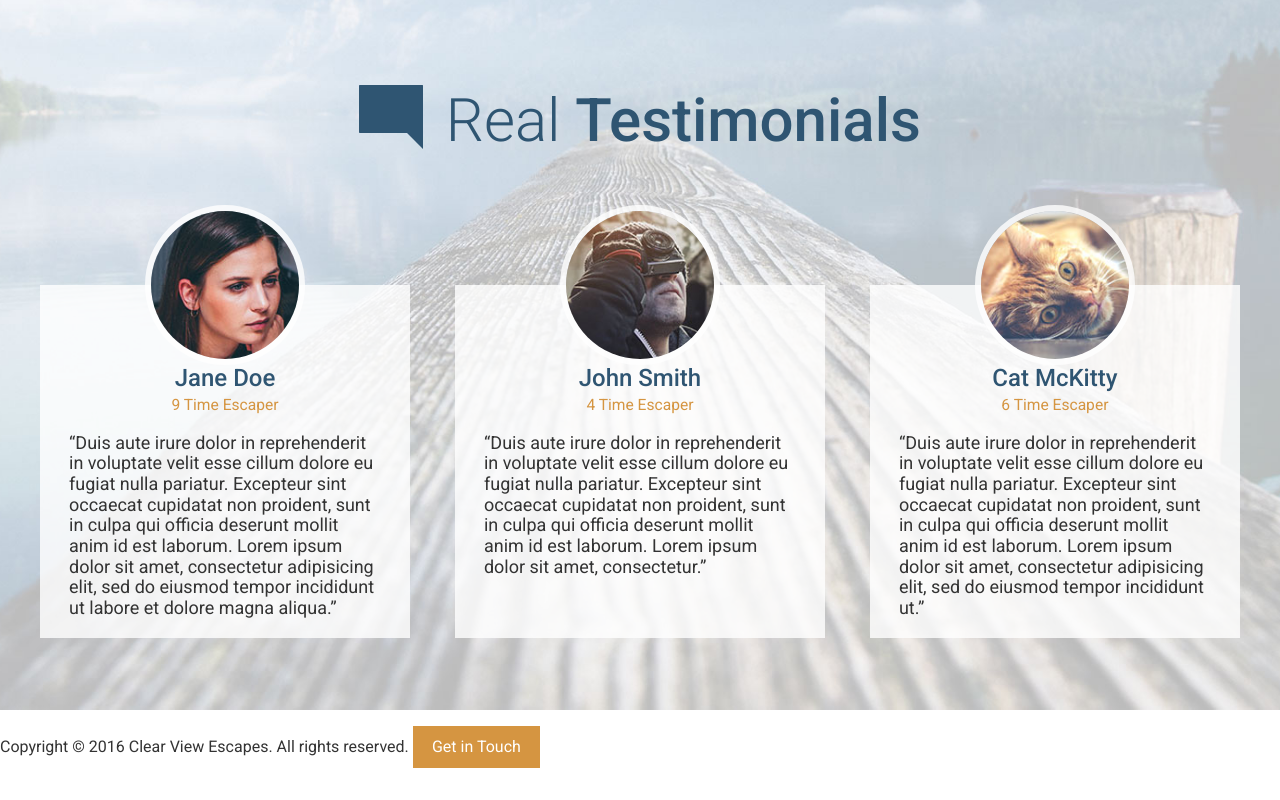
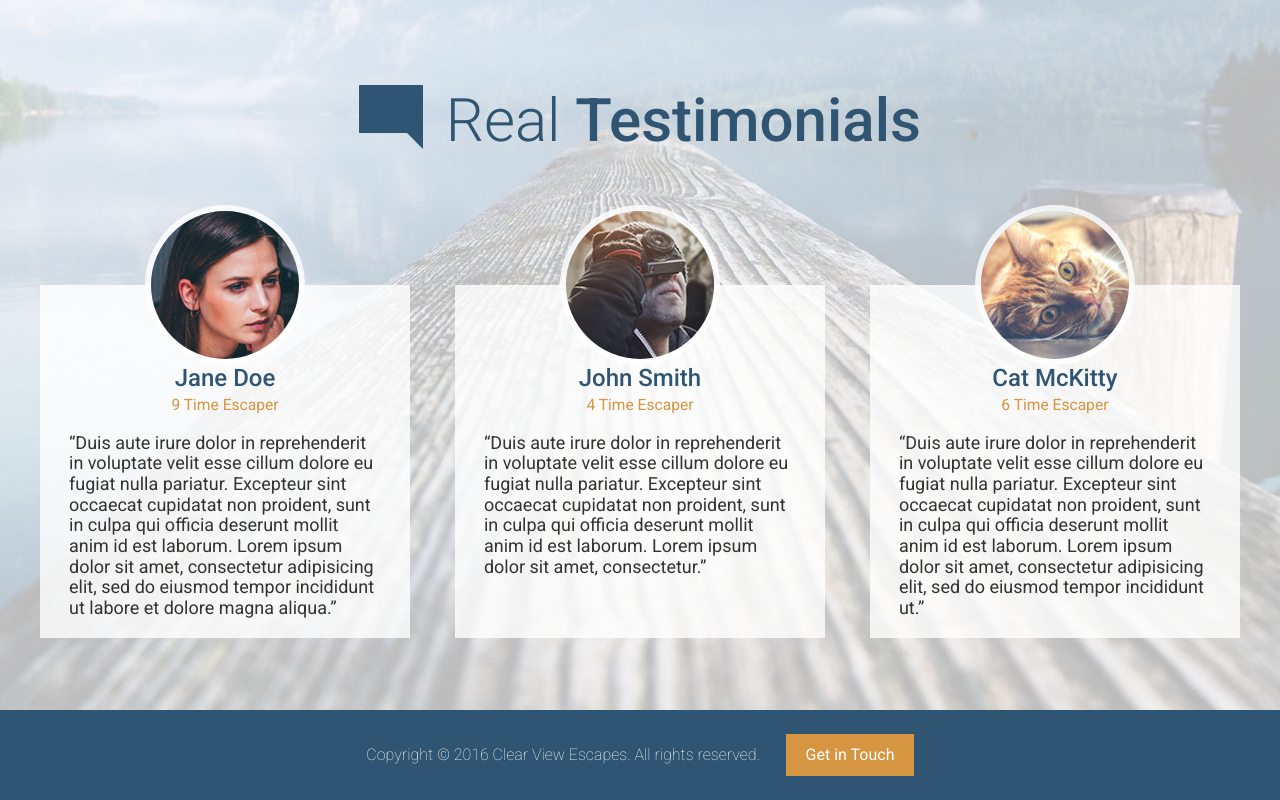
Before and after one commit to alextrick/Gulp-Company-One-Page, a website: page app/index.html in a window 1280 px wide. Shown: the part 3078-3878 px from the top of the page. Drawn offline with Linux system fonts and the light colour scheme.

Commit message:
completed styling footer

```diff
--- /dev/null
+++ b/app/assets/styles/modules/_site-footer.css
@@ -0,0 +1,17 @@
+.site-footer {
+    background-color: $mainBlue;
+    color: white;
+    padding: 0.5rem 0;
+    text-align: center;
+
+    &__text {
+        display: block;
+        margin-bottom: 1rem;
+        font-weight: 200;
+        @mixin atMedium {
+            display: inline;
+            margin-bottom: 0;
+            margin-right: 1.4rem;
+        }
+    }
+}
--- a/app/assets/styles/styles.css
+++ b/app/assets/styles/styles.css
@@ -14,3 +14,4 @@
 @import "modules/_feature-item";
 @import "modules/_testimonial";
 @import "modules/_sprite";
+@import "modules/_site-footer";
--- a/app/index.html
+++ b/app/index.html
@@ -138,8 +138,10 @@
     </div>
   </div>
 
-  <footer>
-    <p>Copyright &copy; 2016 Clear View Escapes. All rights reserved. <a href="#" class="btn btn--orange">Get in Touch</a></p>
+  <footer class="site-footer">
+    <div class="wrapper">
+        <p><span class="site-footer__text">Copyright &copy; 2016 Clear View Escapes. All rights reserved.</span> <a href="#" class="btn btn--orange">Get in Touch</a></p>
+    </div>
   </footer>
 </body>
 </html>
--- a/app/temp/styles/styles.css
+++ b/app/temp/styles/styles.css
@@ -1051,3 +1051,25 @@ img {
         height: 42px;
         background-position: 36.69752421959096% 45.792307692307695%;
     }
+
+.site-footer {
+    background-color: #2f5572;
+    color: white;
+    padding: 0.5rem 0;
+    text-align: center;
+}
+
+.site-footer__text {
+        display: block;
+        margin-bottom: 1rem;
+        font-weight: 200;
+    }
+
+@media (min-width: 800px) {
+
+.site-footer__text {
+            display: inline;
+            margin-bottom: 0;
+            margin-right: 1.4rem
+    }
+    }
```
